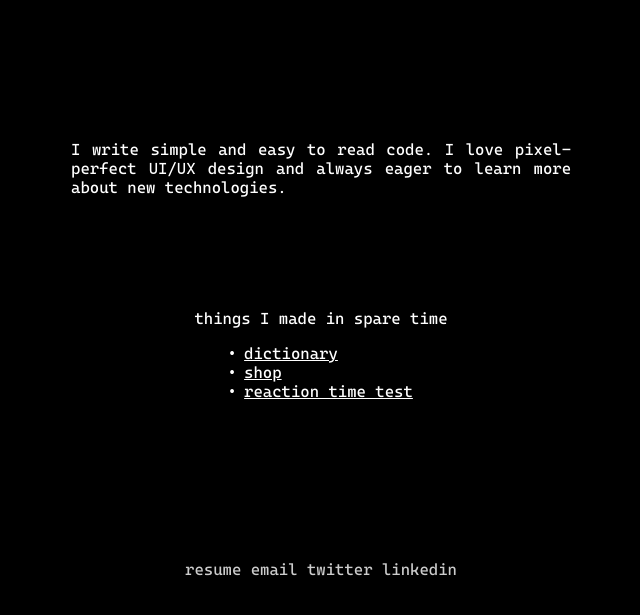
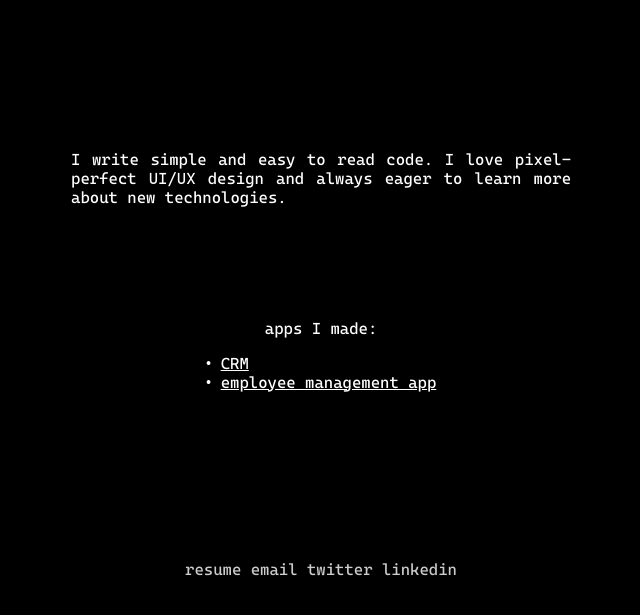
Before and after one commit to afvs161/portfolio, a plain HTML site: page index.html in a window 1280 px wide. Shown: the part 141-756 px from the top of the page, without its empty margins (319-959 px from the left). Drawn offline with Linux system fonts and the light colour scheme.

Commit message:
Update index.html

```diff
--- a/index.html
+++ b/index.html
@@ -18,28 +18,20 @@
 					I write simple and easy to read code. I love pixel-perfect UI/UX design and always eager to learn more about new technologies.
 				</p>
 				<div class="works">
-					<span>things I made in spare time</span>
+					<span>apps I made:</span>
 					<ul>
 						<li>
 							&#x2022;
 							<a
-								href="https://urban-dictionary-ugh.netlify.app/"
+								href="https://melissa-store.uz"
 								target="_blank"
-								>dictionary</a
+								>CRM</a
 							>
 						</li>
 						<li>
 							&#x2022;
-							<a href="https://e-store-ugh.netlify.app/" target="_blank"
-								>shop</a
-							>
-						</li>
-						<li>
-							&#x2022;
-							<a
-								href="https://reaction-time-test-ugh.netlify.app/"
-								target="_blank"
-								>reaction time test</a
+							<a href="https://nasiyasavdo.uz/" target="_blank"
+								>employee management app</a
 							>
 						</li>
 					</ul>
```
